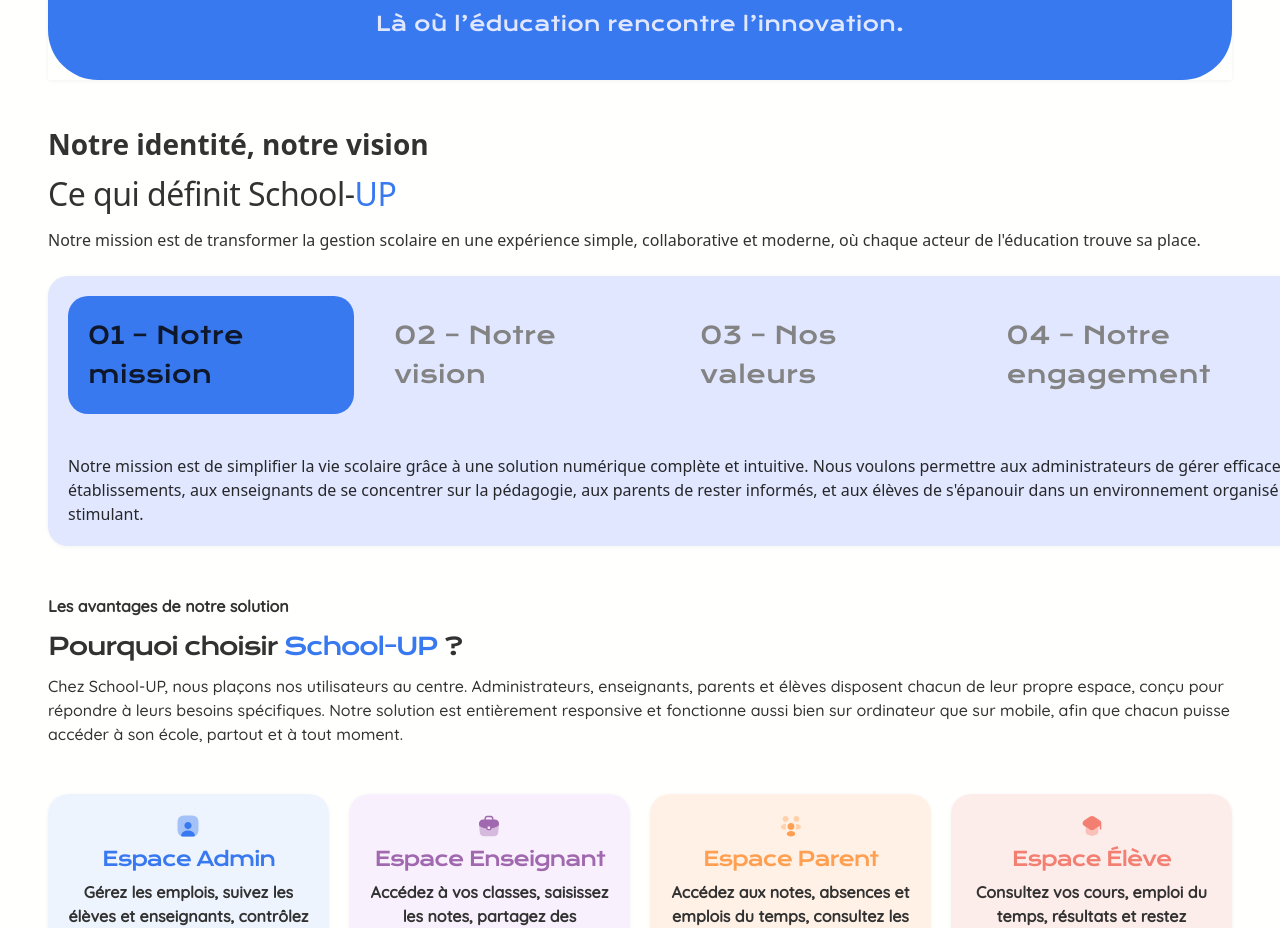
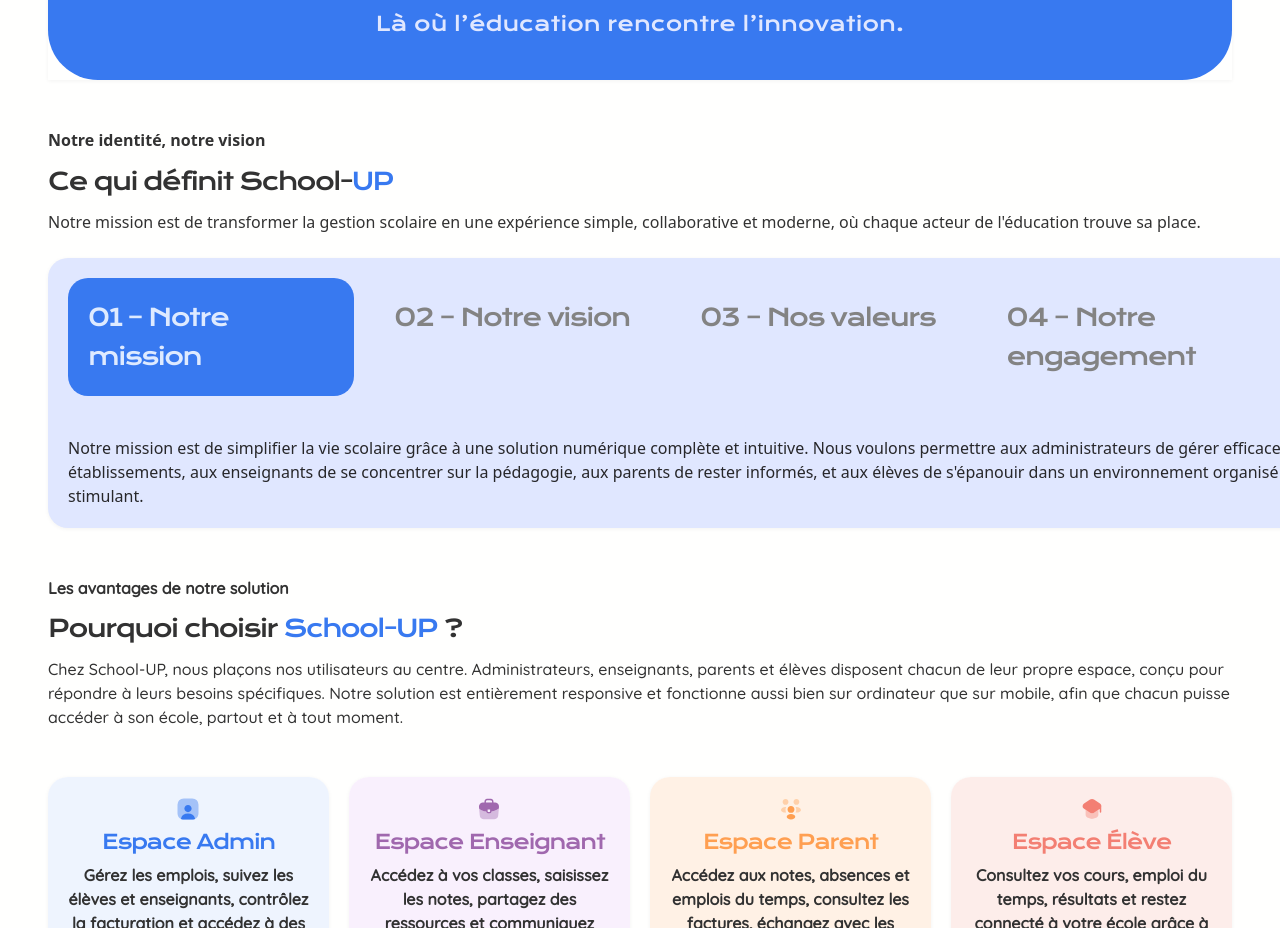
Before and after one commit to GldzzPro/schoolup-landing-page, a React (Vite) app: page / in a window 1280 px wide. Shown: the part 1160-2088 px from the top of the page. Built offline with nearby package versions, Linux system fonts and the light colour scheme.

Commit message:
refactor(LandingPage): migrate inline styles to tailwind classes
Replace inline style properties with tailwind utility classes for better maintainability and consistency with the project's styling approach. Update font styles and spacing to match design system.

```diff
--- a/src/screens/LandingPage/sections/FrameWrapperSubsection/FrameWrapperSubsection.tsx
+++ b/src/screens/LandingPage/sections/FrameWrapperSubsection/FrameWrapperSubsection.tsx
@@ -9,34 +9,34 @@ export const FrameWrapperSubsection = (): JSX.Element => {
       label: "01 – Notre mission",
       content:
         "Notre mission est de simplifier la vie scolaire grâce à une solution numérique complète et intuitive. Nous voulons permettre aux administrateurs de gérer efficacement leurs établissements, aux enseignants de se concentrer sur la pédagogie, aux parents de rester informés, et aux élèves de s'épanouir dans un environnement organisé et stimulant.",
-      cardBg: "#E0E7FF",
-      activeBg: "#3879F0",
-      activeText: "#DEEAFF",
+      cardBgClass: "bg-[#E0E7FF]",
+      activeBgClass: "bg-[#3879F0]",
+      activeTextClass: "text-[#DEEAFF]",
     },
     {
       value: "vision",
       label: "02 – Notre vision",
       content:
-        "Nous aspirons à bâtir une école connectée où la technologie soutient la pédagogie. Notre vision est celle d’un écosystème scolaire moderne, où les outils numériques ne sont pas une contrainte, mais une opportunité pour gagner du temps, renforcer la transparence et encourager la réussite des élèves. Nous voulons faire de School-UP le partenaire incontournable de la transformation digitale des établissements scolaires.",
-      cardBg: "#F6EAFE",
-      activeBg: "#A068AE",
-      activeText: "#F6EAFE",
+        "Nous aspirons à bâtir une école connectée où la technologie soutient la pédagogie. Notre vision est celle d'un écosystème scolaire moderne, où les outils numériques ne sont pas une contrainte, mais une opportunité pour gagner du temps, renforcer la transparence et encourager la réussite des élèves. Nous voulons faire de School-UP le partenaire incontournable de la transformation digitale des établissements scolaires.",
+      cardBgClass: "bg-[#F6EAFE]",
+      activeBgClass: "bg-[#A068AE]",
+      activeTextClass: "text-[#F6EAFE]",
     },
     {
       value: "valeurs",
       label: "03 – Nos valeurs",
       content: "Nos valeurs sont l'innovation, la simplicité et l'excellence.",
-      cardBg: "#FDF4DE",
-      activeBg: "#F7C758",
-      activeText: "#FDF4DE",
+      cardBgClass: "bg-[#FDF4DE]",
+      activeBgClass: "bg-[#F7C758]",
+      activeTextClass: "text-[#FDF4DE]",
     },
     {
       value: "engagement",
       label: "04 – Notre engagement",
       content: "Notre engagement est de fournir un service de qualité supérieure.",
-      cardBg: "#FFE4CE",
-      activeBg: "#FF9F51",
-      activeText: "#FFFFFF",
+      cardBgClass: "bg-[#FFE4CE]",
+      activeBgClass: "bg-[#FF9F51]",
+      activeTextClass: "text-white",
     },
   ];
 
@@ -48,32 +48,35 @@ export const FrameWrapperSubsection = (): JSX.Element => {
       className="flex flex-col w-full items-start gap-6 px-4 md:px-0"
     >
       <div className="flex flex-col items-start gap-4 w-full">
-        <h2 className="font-quicksand font-bold text-[#323232] text-[24px] leading-7 md:text-[28px] md:leading-8">
+        <h2 className="font-quicksand text-[16px] font-semibold text-[#323232] leading-[150%]">
           Notre identité, notre vision
         </h2>
-        <h3 className="font-mysticgrove font-normal text-[28px] leading-8 md:text-[32px] md:leading-9 tracking-[-0.5px]">
+        <h3 className="font-['Krona_One'] text-[24px] font-normal leading-[110%] tracking-[-1.536px]">
           <span className="text-[#323232]">Ce qui définit School-</span>
           <span className="text-[#3879F0]">UP</span>
         </h3>
-        <p className="font-quicksand font-medium text-[#323232] text-[14px] leading-5 md:text-[16px] md:leading-6">
+        <p className="font-quicksand text-[16px] font-medium text-[#323232] leading-[150%]">
           Notre mission est de transformer la gestion scolaire en une expérience
           simple, collaborative et moderne, où chaque acteur de l&apos;éducation
           trouve sa place.
         </p>
       </div>
 
-      <div className="w-full md:w-[1340px] rounded-[20px] shadow-[0_1px_4px_rgba(12,12,13,0.05)] inline-flex flex-col items-start"style={{ backgroundColor: activeTabData?.cardBg }}>
+      <div className={`w-full md:w-[1340px] rounded-[20px] shadow-[0_1px_4px_rgba(12,12,13,0.05)] inline-flex flex-col items-start ${activeTabData?.cardBgClass || 'bg-[#E0E7FF]'}`}>
         <div className="self-stretch p-5 flex flex-col md:flex-row  gap-5">
           {tabsData.map((tab) => (
             <div
               key={tab.value}
-              className={`self-stretch md:self-auto  p-5 rounded-[20px] flex items-center gap-2.5 cursor-pointer transition-colors ${tab.value === activeTab ? `bg-[${tab.activeBg}] text-[${tab.activeText}]`: " hover:text-[#3F3F46] hover:bg-transparent text-[#838383]"
+              className={`self-stretch md:self-auto p-5 box-border rounded-[20px] flex items-center gap-2.5 cursor-pointer transition-colors ${
+                tab.value === activeTab
+                  ? `${tab.activeBgClass} ${tab.activeTextClass}`
+                  : "hover:text-[#3F3F46] hover:bg-transparent text-[#838383]"
               } ${tab.value === "engagement" ? "md:w-96" : "md:w-72"}`}
               onClick={() => setActiveTab(tab.value)}
               role="button"
               aria-label={tab.label}
             >
-              <div className="self-stretch justify-start text-2xl font-normal font-['Krona_One'] leading-relaxed">
+              <div className="self-stretch  justify-start text-[24px] font-normal font-['Krona_One'] leading-relaxed  [letter-spacing:-1.536px]">
                 {tab.label}
               </div>
             </div>
```
